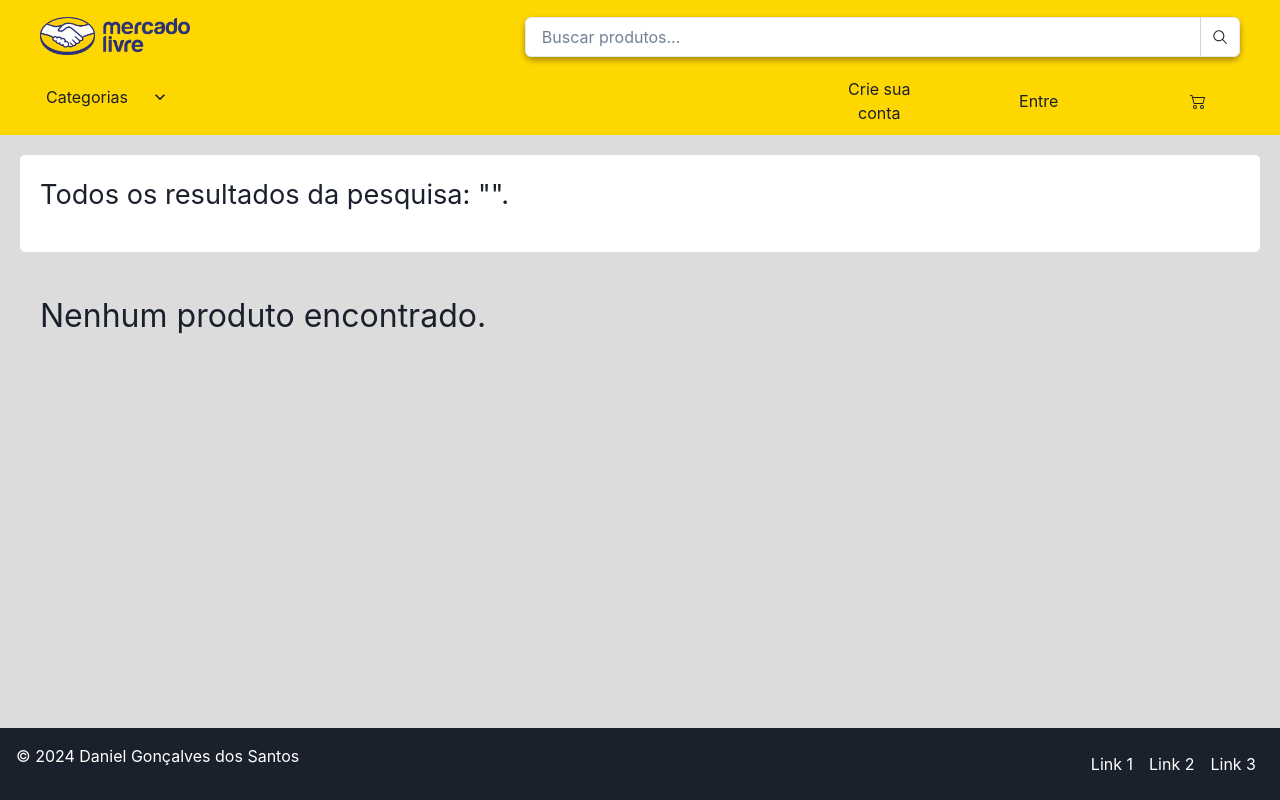
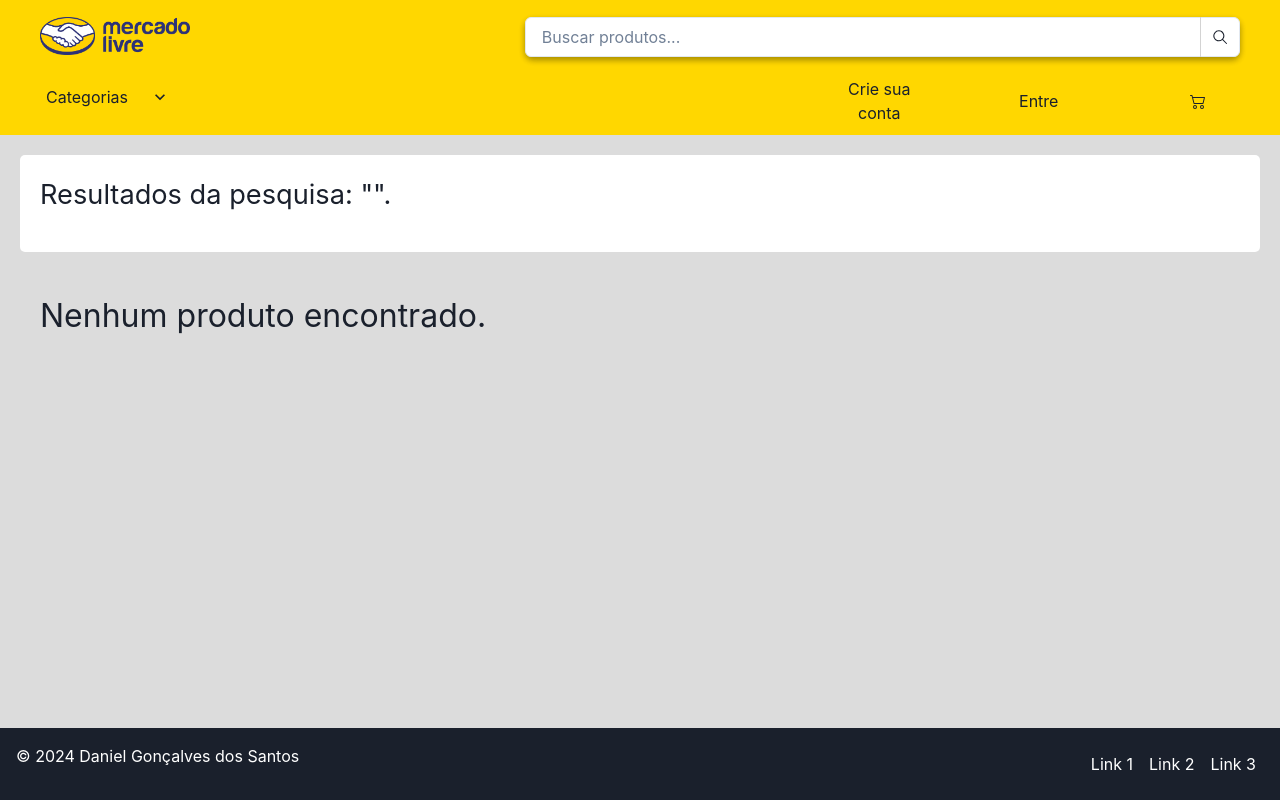
Before and after one commit to danielgoncalves2023/E-commerce, a React (Create React App) app: page /search in a window 1280 px wide. Built offline with nearby package versions, Linux system fonts and the light colour scheme.

Commit message:
serviço de busca de categorias e querys modificados para diminuir a verbosidade

```diff
--- a/src/pages/Search.tsx
+++ b/src/pages/Search.tsx
@@ -12,25 +12,37 @@ interface Product {
 
 const Search = () => {
     const location = useLocation();
-    // Utiliza as informações passadas através do URL '/search?category=fashion' para mecanismo de busca
+    // Utiliza as informações passadas através do URL '/search?category=exemplo' para mecanismo de busca
     const queryCategory = new URLSearchParams(location.search).get('category');
-    // Utiliza as informações passadas através do Input (barra de pesquisa do site) '/search?query=casaco' para mecanismo de busca
+    // Utiliza as informações passadas através do Input (barra de pesquisa do site) '/search?query=exemplo' para mecanismo de busca
     const queryParams = new URLSearchParams(location.search);
     const query = queryParams.get('query');
 
-    const productsToDisplay: Product[] = useFilterProducts();
+    const productsToDisplay: Product[] = useFilterProducts(queryCategory, query);
+    // Essa função converte os nomes de categorias do arquivo original para a exibição em português para o usuário.
+    var nameCategory = (queryCategory: string) => {
+        if (queryCategory === 'electronics') {
+            return 'Eletrônicos';
+        } else if (queryCategory === 'health') {
+            return 'Saúde';
+        } else if (queryCategory === 'fashion') {
+            return 'Moda';
+        }
+    }
 
     return (
         <>
             <Box bg='white' m='20px' p='20px' fontSize='1.7rem' borderRadius='5px'>
                 {
+                    // Se a categoria foi selecionada, irá chamar os produtos da categoria;
+                    // Se foi uma query que foi feita, irá retornar o resultado dela.
                     queryCategory ?
                         <Text>
-                    Todos os resultados da categoria: "{queryCategory}".
+                            Todos os resultados da categoria: "{nameCategory(queryCategory)}".
                         </Text>
                         :
                         <Text>
-                    Todos os resultados da pesquisa: "{query}".
+                            Resultados da pesquisa: "{query}".
                         </Text>
                 }
             </Box>
--- a/src/services/searchProducts.ts
+++ b/src/services/searchProducts.ts
@@ -1,4 +1,3 @@
-import { useLocation, useNavigate } from "react-router-dom";
 import { electronics, health, fashion, products } from "../products/products";
 
 interface Product {
@@ -8,18 +7,11 @@ interface Product {
     value: string;
 }
 
-export const useFilterProducts = (): Product[] => {
-    const location = useLocation();
-    // Utiliza as informações passadas através do URL '/search?category=fashion' para mecanismo de busca
-    const queryCategory = new URLSearchParams(location.search).get('category');
-    // Utiliza as informações passadas através do Input (barra de pesquisa do site) '/search?query=casaco' para mecanismo de busca
-    const queryParams = new URLSearchParams(location.search);
-    const query = queryParams.get('query');
-
+export const useFilterProducts = (queryCategory: any, query: any): Product[] => {
     var filteredProducts: Product[] = [];
 
+    // Se o usuário fizer uma pesquisa de categoria, irá chamar essa função...
     if (queryCategory) {
-        // Filtra produtos pela categoria
         if (queryCategory === 'electronics') {
             filteredProducts.push(...electronics)
             return filteredProducts;
@@ -32,7 +24,7 @@ export const useFilterProducts = (): Product[] => {
         }
     }
 
-    // Filtra produtos pelo nome ou descrição
+    // Se o usuário fizer uma pesquisa de por query, irá chamar essa...
     else if (query) {
 
         for (const category of [electronics, fashion, health]) {
@@ -47,5 +39,6 @@ export const useFilterProducts = (): Product[] => {
         }
     }
 
+    // No final irá retornar todos os produtos que estiveram dentro dos critérios de pesquisa.
     return filteredProducts;
 }
```
Lines whose indentation alone changed are shown as unchanged.
